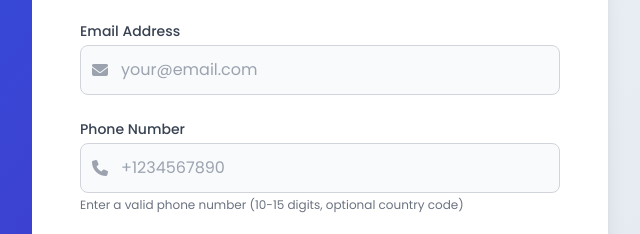
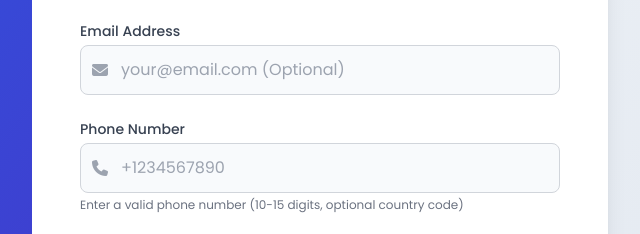
Before and after one commit to Rushi735/Client, a plain HTML site: page user-register.html in a window 1280 px wide. Shown: the part 241-475 px from the top of the page, 608-1248 px from the left. Drawn offline with nearby package versions, Linux system fonts and the light colour scheme.

Commit message:
Update user-register.html
Make field email optional

```diff
--- a/user-register.html
+++ b/user-register.html
@@ -160,7 +160,7 @@
                         </div>
                         <input type="email" id="email" name="email"
                                class="input-field w-full pl-10 pr-3 py-3 rounded-lg border border-gray-300 focus:outline-none focus:ring-2 focus:ring-blue-500"
-                               placeholder="your@email.com" required>
+                               placeholder="your@email.com (Optional)" >
                     </div>
                 </div>
 
```
